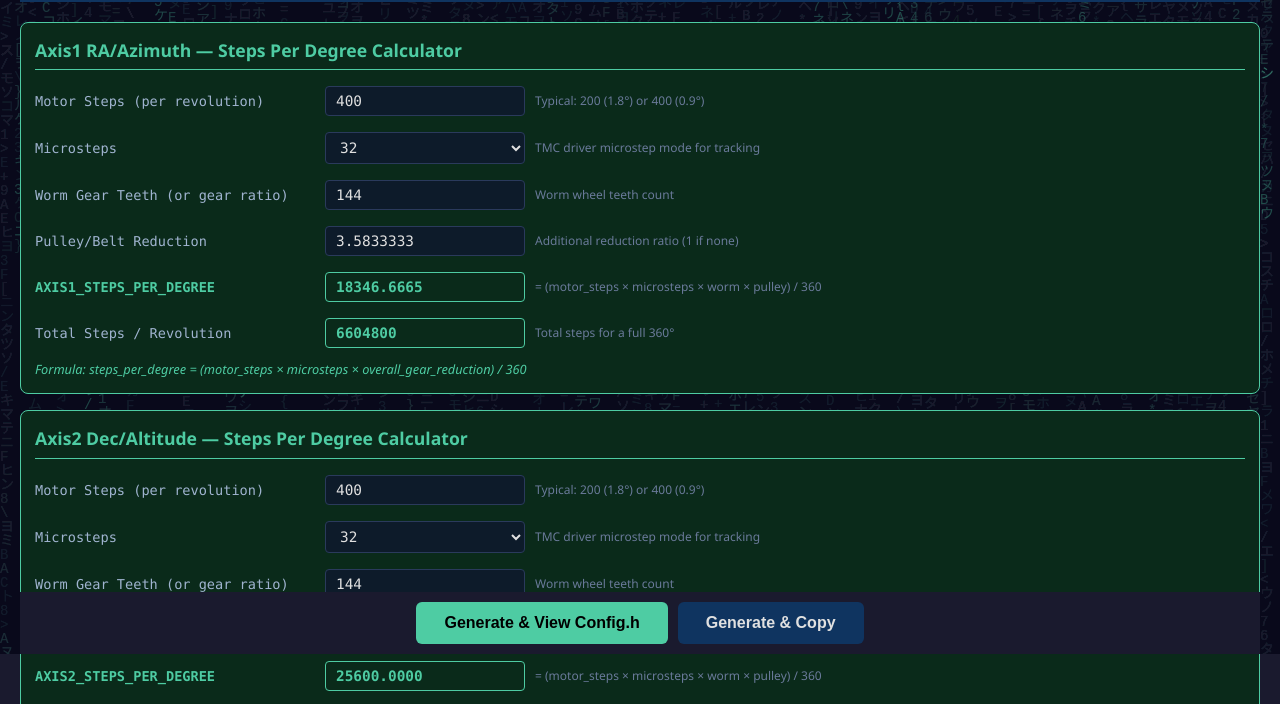
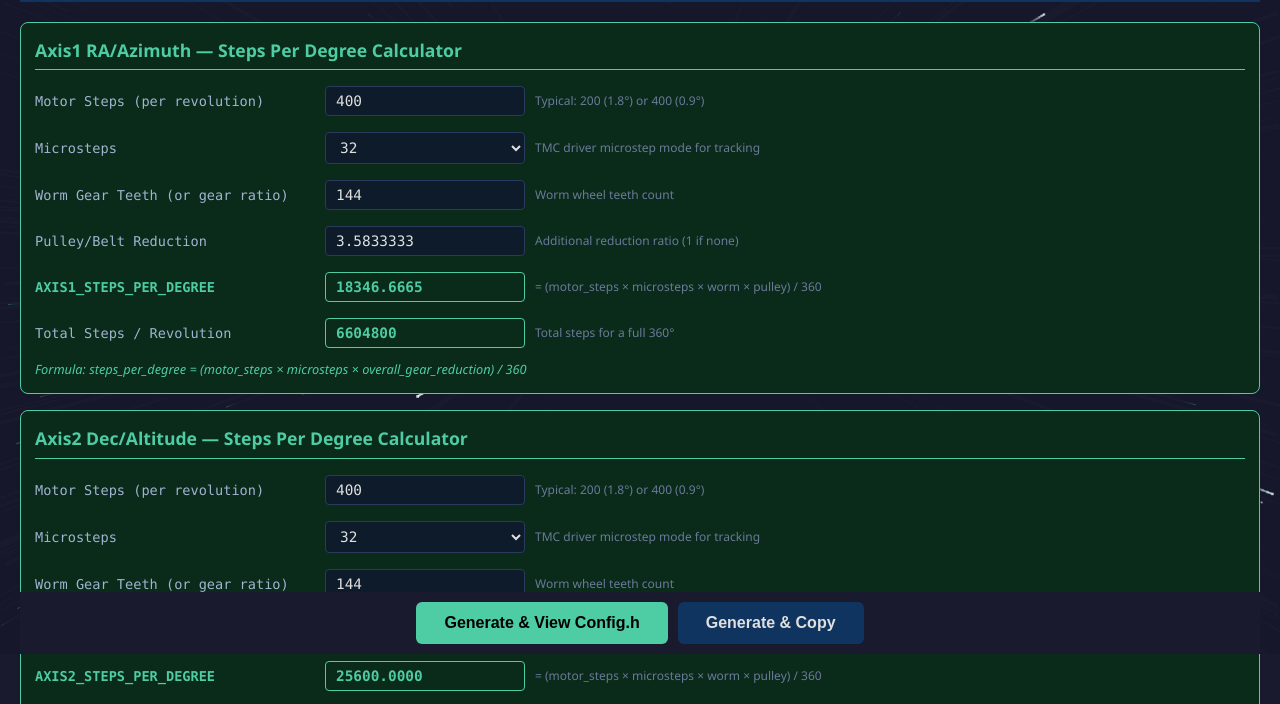
Before and after one commit to christm45/OnStepX-Configurator, a plain HTML site: page index.html in a window 1280 px wide. Shown: the part 146-850 px from the top of the page. Drawn offline with Linux system fonts and the light colour scheme.

Commit message:
Replace Matrix rain background with retro arcade starfield

```diff
--- a/index.html
+++ b/index.html
@@ -2067,7 +2067,7 @@ calcAxis3();
 calcSlew();
 calcPEC();
 
-// === MATRIX RAIN BACKGROUND ===
+// === RETRO ARCADE STARFIELD BACKGROUND ===
 (function() {
   const canvas = document.getElementById('matrixCanvas');
   const ctx = canvas.getContext('2d');
@@ -2079,59 +2079,94 @@ calcPEC();
   resize();
   window.addEventListener('resize', resize);
 
-  const chars = 'アイウエオカキクケコサシスセソタチツテトナニヌネノハヒフヘホマミムメモヤユヨラリルレロワヲン0123456789ABCDEF<>{}[]=/\\*+';
-  const charArr = chars.split('');
-  const fontSize = 14;
-  let columns = Math.floor(canvas.width / fontSize);
-  let drops = new Array(columns).fill(1);
-  // Randomize initial positions so it doesn't start uniform
-  for (let i = 0; i < drops.length; i++) {
-    drops[i] = Math.random() * -100;
-  }
-
-  window.addEventListener('resize', function() {
-    columns = Math.floor(canvas.width / fontSize);
-    const newDrops = new Array(columns).fill(1);
-    for (let i = 0; i < newDrops.length; i++) {
-      newDrops[i] = drops[i] || Math.random() * -50;
+  const NUM_STARS = 300;
+  const SPEED = 2;
+  const stars = [];
+
+  function initStar(star) {
+    star.x = (Math.random() - 0.5) * canvas.width * 2;
+    star.y = (Math.random() - 0.5) * canvas.height * 2;
+    star.z = Math.random() * canvas.width;
+    star.pz = star.z;
+  }
+
+  for (let i = 0; i < NUM_STARS; i++) {
+    const s = {};
+    initStar(s);
+    // Spread initial z so stars don't all start at the same depth
+    s.z = Math.random() * canvas.width;
+    s.pz = s.z;
+    stars.push(s);
+  }
+
+  function draw() {
+    const cx = canvas.width / 2;
+    const cy = canvas.height / 2;
+
+    // Fade-trail for motion streaks
+    ctx.fillStyle = 'rgba(26, 26, 46, 0.25)';
+    ctx.fillRect(0, 0, canvas.width, canvas.height);
+
+    for (let i = 0; i < stars.length; i++) {
+      const s = stars[i];
+
+      // Move star closer
+      s.z -= SPEED;
+
+      if (s.z <= 0) {
+        initStar(s);
+        s.z = canvas.width;
+        s.pz = s.z;
+        continue;
+      }
+
+      // Project current position
+      const sx = (s.x / s.z) * cx + cx;
+      const sy = (s.y / s.z) * cy + cy;
+
+      // Project previous position for streak
+      const px = (s.x / s.pz) * cx + cx;
+      const py = (s.y / s.pz) * cy + cy;
+
+      s.pz = s.z;
+
+      // Skip if off-screen
+      if (sx < 0 || sx > canvas.width || sy < 0 || sy > canvas.height) {
+        initStar(s);
+        continue;
+      }
+
+      // Brightness based on depth (closer = brighter)
+      const depth = 1 - s.z / canvas.width;
+      const size = depth * 3;
+
+      // Color: white core with slight teal/green tint for closer stars
+      if (depth > 0.7) {
+        ctx.strokeStyle = 'rgba(200, 255, 240, ' + (depth * 0.9) + ')';
+        ctx.lineWidth = size * 0.8;
+      } else if (depth > 0.4) {
+        ctx.strokeStyle = 'rgba(78, 204, 163, ' + (depth * 0.7) + ')';
+        ctx.lineWidth = size * 0.6;
+      } else {
+        ctx.strokeStyle = 'rgba(78, 130, 180, ' + (depth * 0.5) + ')';
+        ctx.lineWidth = size * 0.4;
+      }
+
+      // Draw streak line
+      ctx.beginPath();
+      ctx.moveTo(px, py);
+      ctx.lineTo(sx, sy);
+      ctx.stroke();
+
+      // Draw bright dot at star head for close stars
+      if (depth > 0.6) {
+        ctx.fillStyle = 'rgba(255, 255, 255, ' + (depth * 0.8) + ')';
+        ctx.fillRect(sx - size / 2, sy - size / 2, size, size);
+      }
     }
-    drops = newDrops;
-  });
-
-  function draw() {
-    // Semi-transparent black to create fade trail
-    ctx.fillStyle = 'rgba(26, 26, 46, 0.06)';
-    ctx.fillRect(0, 0, canvas.width, canvas.height);
-
-    for (let i = 0; i < drops.length; i++) {
-      // Pick a random character
-      const char = charArr[Math.floor(Math.random() * charArr.length)];
-      const x = i * fontSize;
-      const y = drops[i] * fontSize;
-
-      // Leading character is brighter green/teal
-      if (Math.random() > 0.3) {
-        ctx.fillStyle = 'rgba(78, 204, 163, 0.35)';
-      } else {
-        ctx.fillStyle = 'rgba(78, 204, 163, 0.15)';
-      }
-      // Occasional bright "head" of the stream
-      if (Math.random() > 0.97) {
-        ctx.fillStyle = 'rgba(78, 204, 163, 0.9)';
-      }
-
-      ctx.font = fontSize + 'px monospace';
-      ctx.fillText(char, x, y);
-
-      // Reset drop to top randomly after passing screen
-      if (y > canvas.height && Math.random() > 0.975) {
-        drops[i] = 0;
-      }
-      drops[i]++;
-    }
-  }
-
-  setInterval(draw, 50);
+  }
+
+  setInterval(draw, 33); // ~30fps for that retro feel
 })();
 </script>
 </body>
```
